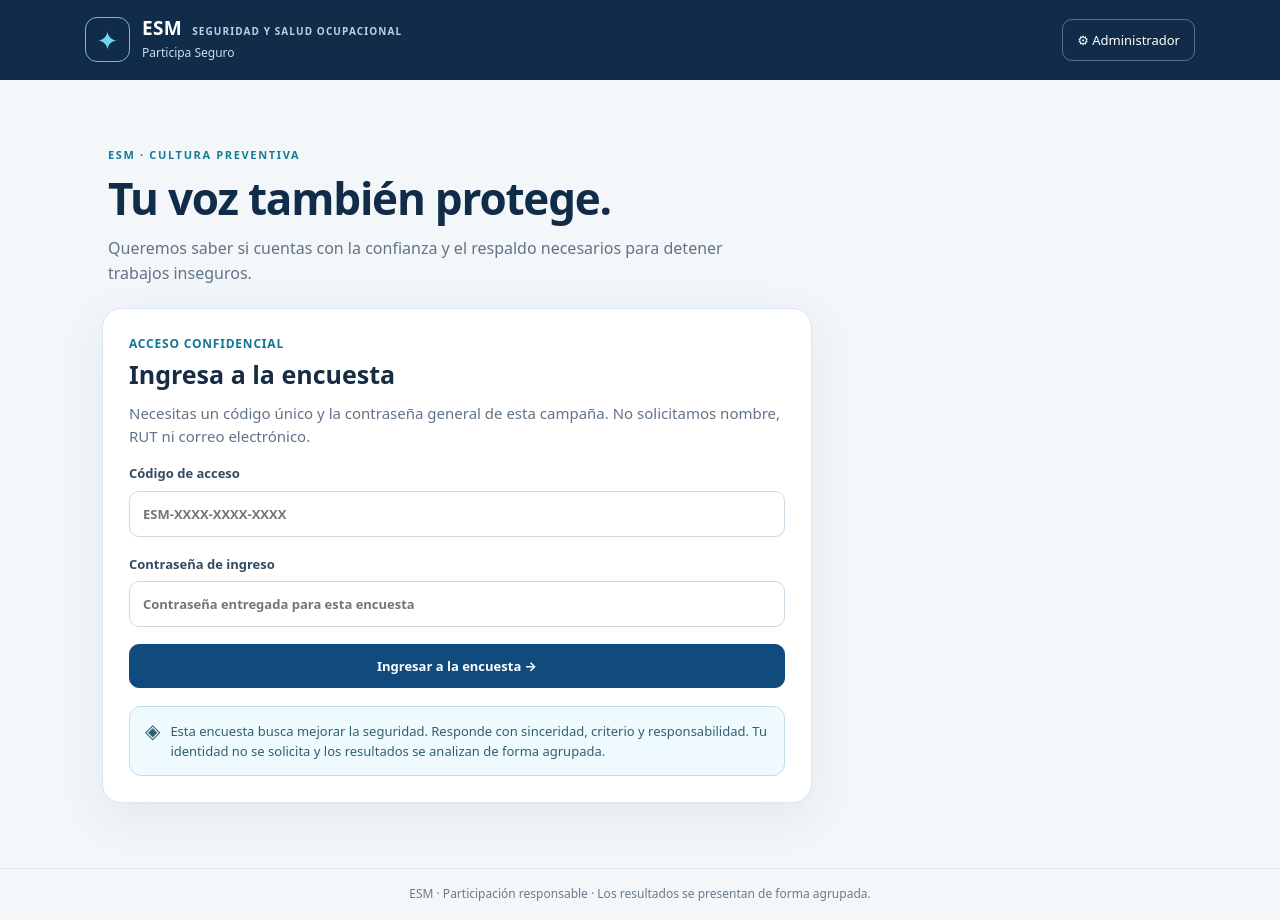
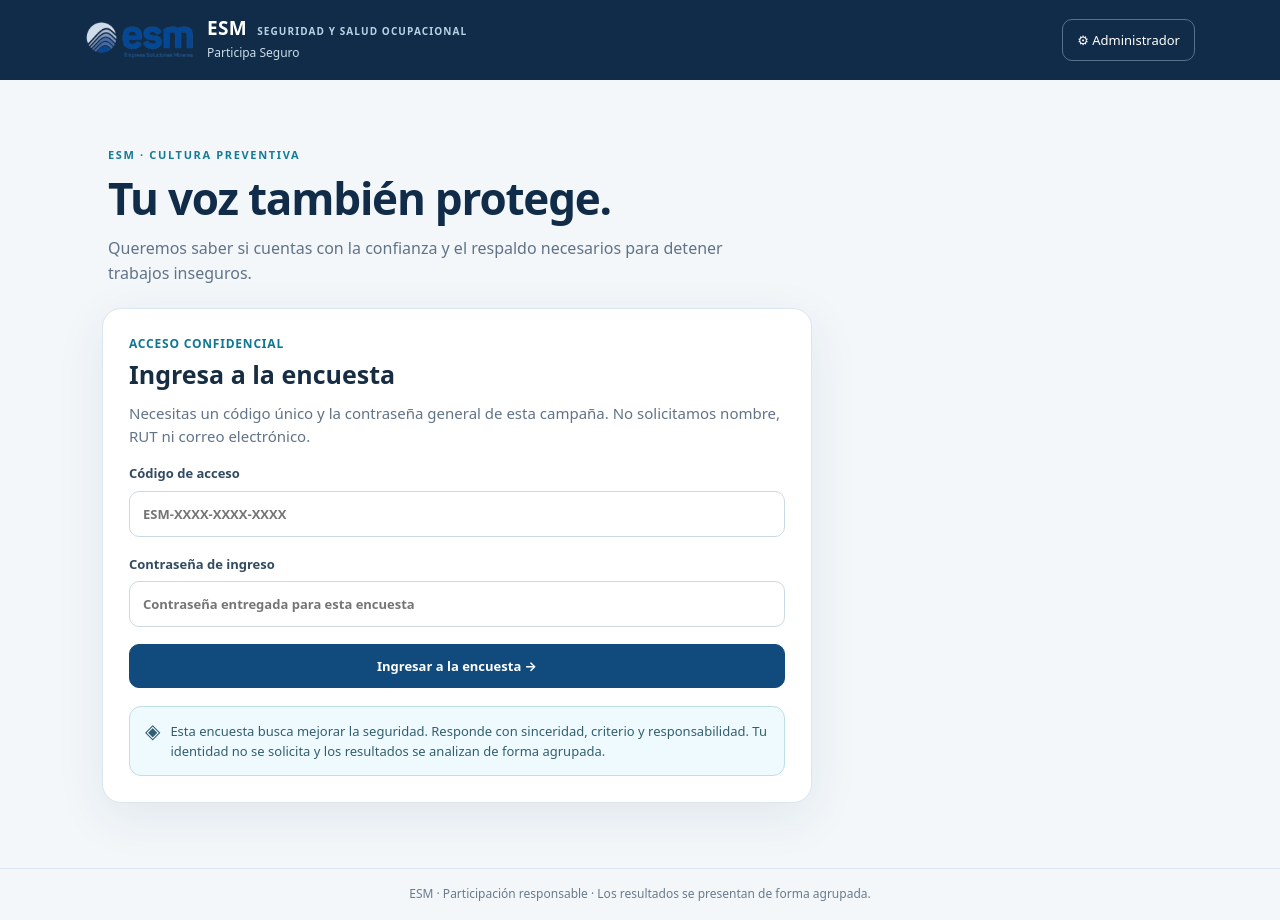
Before and after one commit to Sombrha7/esm-participa-seguro, a plain HTML site: page index.html in a window 1280 px wide. Drawn offline with nearby package versions, Linux system fonts and the light colour scheme.

Commit message:
Update index.html

```diff
--- a/index.html
+++ b/index.html
@@ -11,7 +11,7 @@
 <body>
   <header class="topbar">
     <a href="#encuesta" class="identity" aria-label="ESM Participa Seguro, ir a encuesta">
-      <span class="identity-symbol" aria-hidden="true">✦</span>
+<img src="./esm-logo-320.webp" alt="Logo ESM" style="width:110px;height:auto;display:block;flex-shrink:0;">
       <span><strong>ESM <small>SEGURIDAD Y SALUD OCUPACIONAL</small></strong><em>Participa Seguro</em></span>
     </a>
     <a class="nav-admin" href="#admin" id="nav-admin">⚙ Administrador</a>
```
